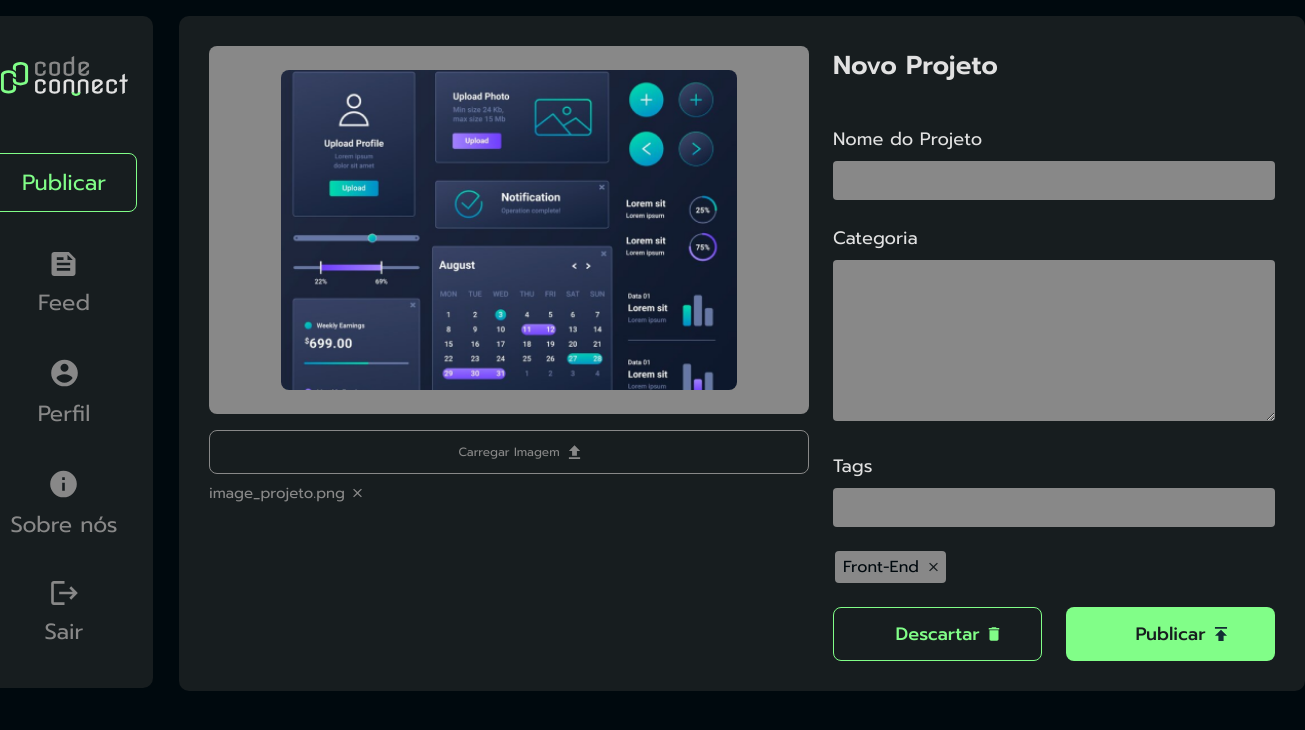
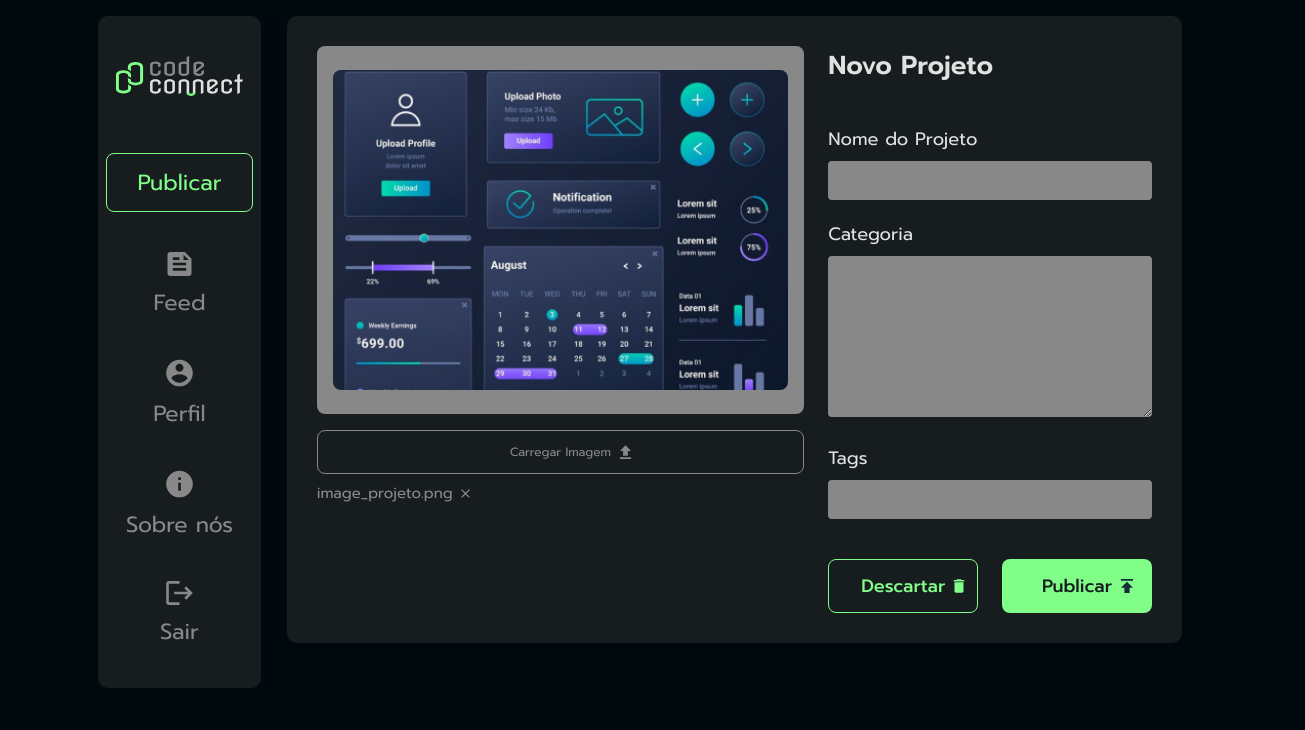
Before and after one commit to thalles-j/code-connect, a plain HTML site: page index.html in a window 1280 px wide. Shown: the whole page, 1305 px wide, since content can reach past the window. Drawn offline with Linux system fonts and the light colour scheme.

Commit message:
mt coisas

```diff
--- a/index.html
+++ b/index.html
@@ -57,7 +57,7 @@
                 <input type="file" id="img-upload" accept="image/png, image/jpeg" style="display: none;" />
             <div class="container-img-name">
                 <p>image_projeto.png</p>
-                <img src="src/img/close.svg" alt="x">
+                <button id="btn-remove-upload"> <img src="src/img/close.svg" alt="x"></button>
             </div>
 
         </div>
@@ -78,10 +78,6 @@
                     <input type="text" id="input-tags" name="category" class="">
                 </div>
                 <ul class="list-tags">
-                    <li>
-                        <p>Front-End</p>
-                        <img src="src/img/close-black.svg" alt="">
-                    </li>
 
                 </ul>
                 <div class="container-btn">
--- a/src/script/index.js
+++ b/src/script/index.js
@@ -37,7 +37,8 @@ inputUpload.addEventListener('change', async (e) => {
     try {
       const conteudoArquivo = await lerConteudoArquivo(arquivo);
       imgPrincipal.src = conteudoArquivo.url;
-      nomeImg.textContent = conteudoArquivo.nome;
+      nomeImg.innerHTML = conteudoArquivo.nome;
+
       }
       catch (erro){
         console.error('Erro na leitura do arquivo');
@@ -46,6 +47,23 @@ inputUpload.addEventListener('change', async (e) => {
       }
   }
 });
+
+const btnRemoveImg = document.querySelector('#btn-remove-upload');
+
+btnRemoveImg.addEventListener('click', () =>{
+  // Verificar se existe uma imagem carregada
+  if (imgPrincipal.src && imgPrincipal.src !== window.location.href) {
+    // Se tiver imagem, remover a imagem e o nome
+    imgPrincipal.src = "";
+    nomeImg.innerHTML = "";
+    inputUpload.value = ""; // Limpar o input file
+  } else {
+    // Se não tiver imagem, exibir mensagem de alerta
+    alert("Não há imagem carregada para remover.");
+  }
+});
+
+
 
 //adicionar tags do projeto
 const inputTags = document.querySelector('#input-tags');
@@ -63,7 +81,7 @@ inputTags.addEventListener('keypress', (e) =>{
 
             if (isOffensive) {
                 inputTags.classList.add('danger');
-                inputTags.innerHTML = 'Palavra Ofensiva!'
+                inputTags.value = "Palavra Ofensiva!!"
 
             } else {
                 inputTags.classList.remove('danger');
@@ -75,3 +93,22 @@ inputTags.addEventListener('keypress', (e) =>{
         }
     }
 });
+
+listTags.addEventListener('click', (e) =>{
+  if(e.target.classList.contains('remove-tag')){
+    const tagRemovedora = e.target.parentElement;
+    listTags.removeChild(tagRemovedora);
+  }
+});
+
+const tagsOn = ['Front-end','Programação','Data Science','Back-end','Full-stack','Desing Gráfico'];
+
+async function verificaTagsOn(tagText) {
+  return new Promise((resolve) =>{
+    setTimeout(() =>{
+      resolve(tagsOn.includes(tagText));
+
+    }, 1000);
+  });
+
+}
--- a/src/style/style.css
+++ b/src/style/style.css
@@ -32,19 +32,6 @@ section{
     margin: 1rem;
     display: flex;
     gap: 26px;
-}
-@media (max-width:1366px){
-    body{
-        height: 80vh;
-    }
-    aside{
-        background-color: var(--itens-background);
-        border-radius: 10px;
-        height: 100%;
-        padding: 40px 25px;
-        text-align: center;
-
-    }
 }
 
 aside{
@@ -97,21 +84,22 @@ main{
     display: flex;
     gap: 24px;
     width: 100%;
+    max-width: 1200px;
 }
-.container-upload-img button{
+#btn-upload{
     margin: 16px 0 8px 0;
     background-color: var(--itens-background);
     border: 1px solid var(--secondary-color);
     border-radius: 8px;
     color: var(--secondary-color);
-    width: 100%;
+    width: 90%;
     text-align: center;
     padding: 12px;
     font-family: var(--font-family);
     font-size: 12px;
     position: relative;
 }
-.container-upload-img button::after{
+#btn-upload::after{
     content: "";
     background-image: url("/src/img/upload.svg");
     background-size: contain;
@@ -125,6 +113,17 @@ main{
     margin-left: 8px;
 
 }
+
+#btn-remove-upload{
+    border: none;
+    background-color: var(--itens-background);
+    color: var(--secondary-color);
+
+}
+#btn-remove-upload:activex{
+    color: var(--text-color);
+}
+
 .container-img{
     height: 368px;
     padding: 24px 16px;
@@ -174,7 +173,9 @@ h2{
 form{
     display: flex;
     flex-direction: column;
-    gap: 24px;
+    width: 100%;
+    gap: 20px;
+    max-width: 500px;
 }
 form div label{
     font-size: 18px;
@@ -241,6 +242,7 @@ textarea{
     color: var(--itens-background);
     border: none;
     position: relative;
+    width: 100%;
 
 
 }
@@ -259,7 +261,7 @@ textarea{
 }
 
 .container-desc{
-    width: 442px;
+    width: 100%;
 }
 .main-img{
     border-radius: 8px;
@@ -278,7 +280,7 @@ textarea{
     width: 600px;
 
 }
-.container-upload-img button{
+#btn-upload{
     margin: 16px 0 8px 0;
     background-color: var(--itens-background);
     border: 1px solid var(--secondary-color);
@@ -291,7 +293,7 @@ textarea{
     font-size: 12px;
     position: relative;
 }
-.container-upload-img button::after{
+#btn-upload::after{
     content: "";
     background-image: url("/src/img/upload.svg");
     background-size: contain;
@@ -324,3 +326,50 @@ textarea{
     color: rgb(186, 0, 0);
     outline: none;
 }
+
+@media(max-width:1500px){
+    section{
+        margin: 1rem;
+        display: flex;
+        gap: 26px;
+
+        height: auto;
+    }
+
+    aside{
+        background-color: var(--itens-background);
+        border-radius: 10px;
+        height: 100%;
+        padding: 40px 16px;
+        text-align: center;
+
+
+    }
+    main{
+        background-color: var(--itens-background);
+        border-radius: 10px;
+        padding: 30px;
+        height: 100%;
+        display: flex;
+        gap: 24px;
+        width: 100%;
+        max-width: 900px;
+    }
+    .container-img{
+        height: 368px;
+        padding: 24px 16px;
+        background-color: var(--secondary-color);
+        border-radius: 8px;
+        align-items: center;
+        justify-content: center;
+        display: flex;
+        width: 100%;
+
+    }
+    form{
+        display: flex;
+        flex-direction: column;
+        width: 100%;
+        max-width: 400px;
+    }
+}
```
